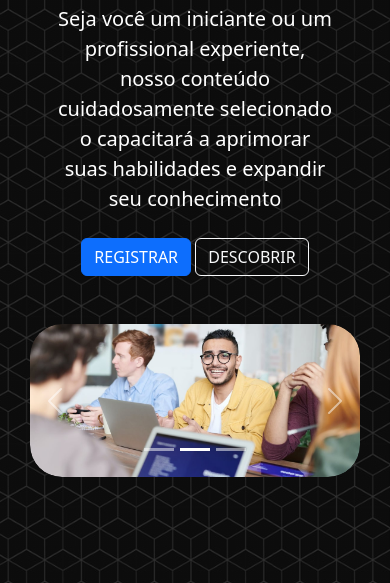
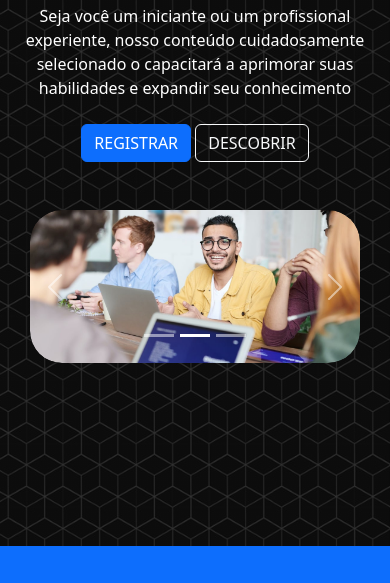
Before and after one commit to TharlyRodrigues/corso-website-Bootstrap5, a website: page index.html in a window 390 px wide. Shown: the part 214-797 px from the top of the page. Drawn offline with nearby package versions, Linux system fonts and the light colour scheme; files that its build step writes are made by us from their sources.

Commit message:
melhorias no header

```diff
--- a/index.html
+++ b/index.html
@@ -625,7 +625,7 @@
       <div class="container">
         <div class="row">
           <div class="col-md-4">
-            <h5>Lorem Ipsum</h5>
+            <h>Lorem Ipsum</h>
             <p>
               Lorem ipsum dolor sit amet consectetur, adipisicing elit. Eos
               possimus aliquid omnis comodi. Digníssimos, quam obcaecati? Fugit
--- a/scss/styles.scss
+++ b/scss/styles.scss
@@ -33,8 +33,13 @@
 
   .header {
     height: 800px !important;
+    margin-bottom: -15rem !important;
   }
 
+  .header .text-container p {
+    width: 100% !important;
+    font-size: 16px;
+  }
   .register {
     padding: 40px 0 !important;
   }
```
